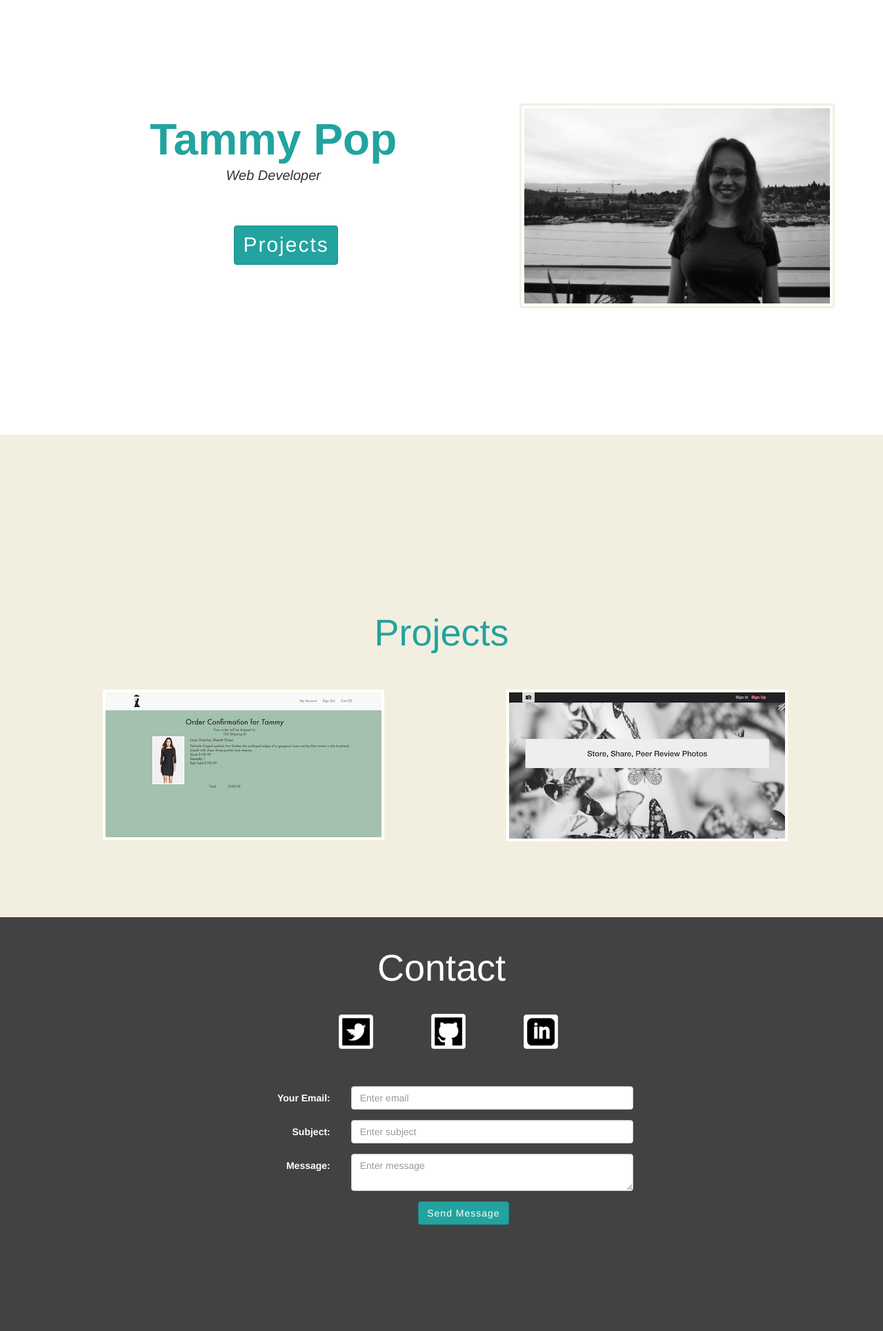
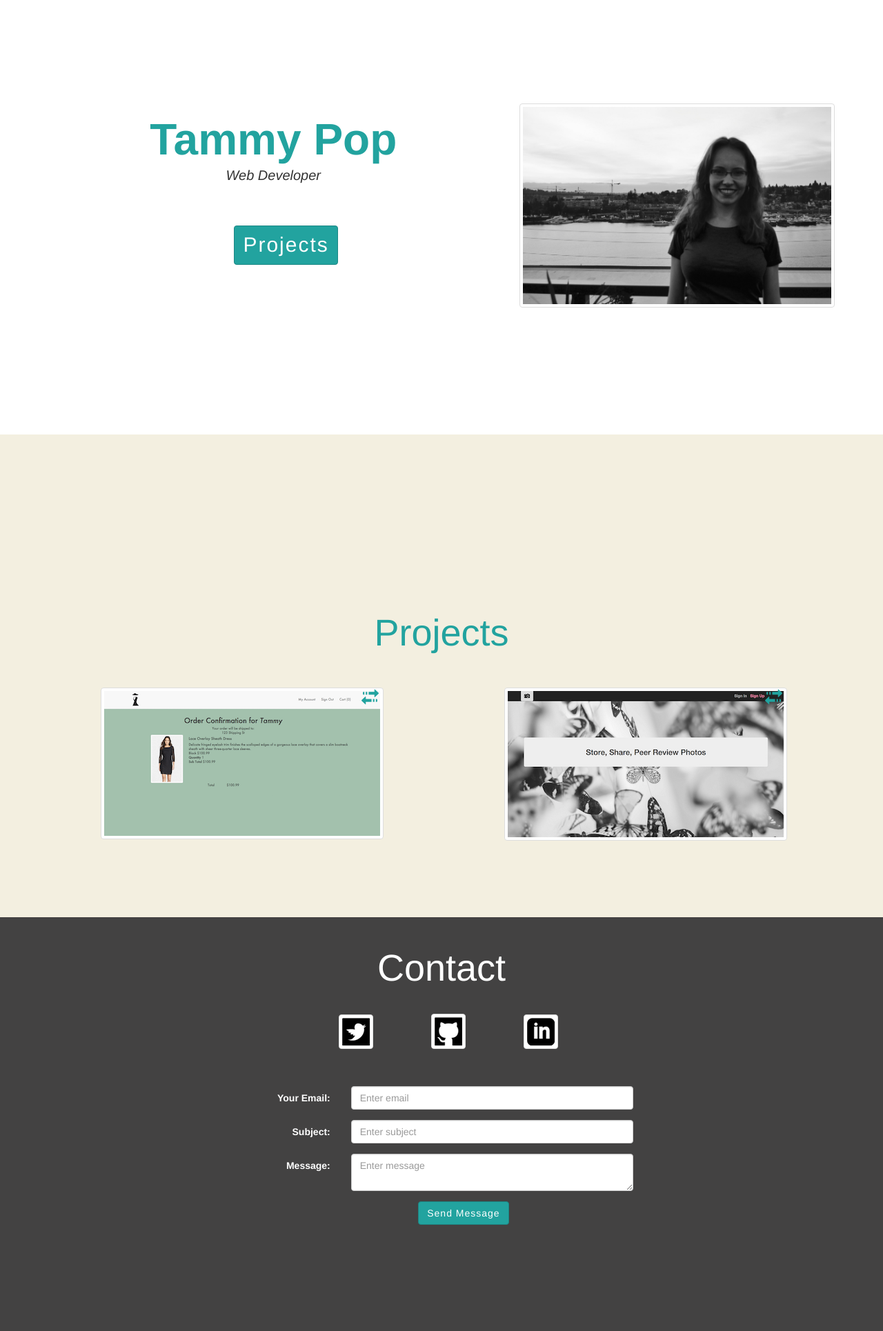
Before and after one commit to smurfik/personal-website-flask, a Flask app: page / in a window 1280 px wide. Shown: the part 70-2000 px from the top of the page at 69% size. Run offline with Flask 2, Linux system fonts and the light colour scheme; some libraries are stand-ins or nearby versions.

Commit message:
add glyphicons

```diff
--- a/routes.py
+++ b/routes.py
@@ -30,7 +30,7 @@ def send_mail():
         return render_template('home.html')
 
     except Exception, e:
-        return(str(e))
+        return render_template('home.html')
 
 if __name__ == '__main__':
     port = os.environ.get("PORT") or 5000
--- a/static/css/main.css
+++ b/static/css/main.css
@@ -126,9 +126,9 @@ body {
 
 .page-padding {height:90px; width:100%;}
 
-a { color:white; text-decoration:none;}
+a { color:white !important; text-decoration:none;}
 
-a:hover { text-decoration:underline;}
+a:hover { text-decoration:none;}
 
 .wrapper {
   width: 100%;
@@ -137,6 +137,18 @@ a:hover { text-decoration:underline;}
 .me {
   border: 3px solid rgb(243, 239, 224);
   margin-top: 200px;
+}
+
+span.icon {
+  right: 91px;
+  position: absolute;
+  top: 46px;
+  z-index: 500;
+}
+
+span.glyphicon {
+  font-size: 25px;
+  color: rgb(34, 163, 159);
 }
 
 span.text-content {
@@ -150,8 +162,9 @@ span.text-content {
   width: 414px;
   left: 91px;
   position: absolute;
-  top: 46px;
+  top: 42px;
   opacity: 0;
+  border-radius: 5px;
 }
 
 span.text-content span {
--- a/templates/home.html
+++ b/templates/home.html
@@ -25,17 +25,19 @@
     <div id="page2">
       <a name="portfolio"></a>
       <div class="page-padding"></div>
-      <h2>Projects</h2>
+      <a href="#portfolio"><h2>Projects</h2></a>
       <div class="row">
         <div class="col-md-6">
           <a href="https://github.com/smurfik/dress_up">
             <img src="/static/img/dress_up.png" class="img-thumbnail project"></img>
+            <span class="glyphicon glyphicon-transfer icon"></span>
             <span class="text-content"><span>Rails application where owner/administrators can manage all aspects of their online store</span></span>
           </a>
         </div>
         <div class="col-md-6">
           <a href="http://image-rating.herokuapp.com/">
             <img src="/static/img/image_rating.png" class="img-thumbnail project"></img>
+            <span class="glyphicon glyphicon-transfer icon"></span>
             <span class="text-content"><span>Social image sharing application where users can upload images for storage and peer review</span></span>
           </a>
         </div>
--- a/templates/template.html
+++ b/templates/template.html
@@ -2,8 +2,9 @@
 <html>
   <head>
     <title>Tammy Pop</title>
-    <link rel="stylesheet" href="{{ url_for('static', filename='css/bootstrap.css') }}">
+    <!-- <link rel="stylesheet" href="{{ url_for('static', filename='css/bootstrap.css') }}"> -->
     <link rel="stylesheet" href="{{ url_for('static', filename='css/main.css') }}">
+    <link href="//netdna.bootstrapcdn.com/bootstrap/3.0.0/css/bootstrap.min.css" rel="stylesheet">
     <script src="//ajax.googleapis.com/ajax/libs/jquery/1.9.1/jquery.min.js"></script>
     <script type=text/javascript src="{{ url_for('static', filename='js/scroll.js') }}"></script>
   </head>
```
